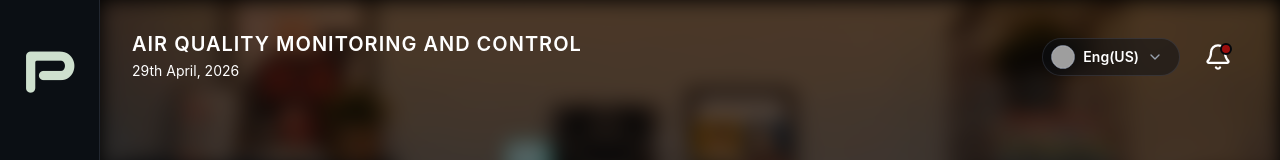
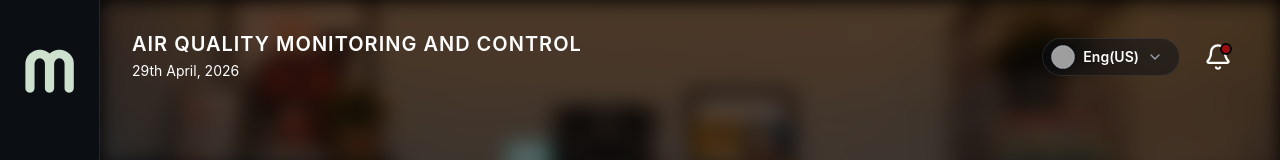
Before and after one commit to sosMoH/GradProject, a React (Vite) app: page / in a window 1280 px wide. Shown: the top 160 px of the page. Built offline with nearby package versions, Linux system fonts and the light colour scheme; grey boxes are pictures that could not be loaded; a web font is replaced by a local one.

Commit message:
Changed Logo

```diff
--- a/src/components/Sidebar.tsx
+++ b/src/components/Sidebar.tsx
@@ -24,7 +24,7 @@ const Sidebar: React.FC = () => {
 
       {/* Logo - Hidden on mobile */}
       <div className="hidden md:block text-[70px] force-nico-font leading-none text-center mb-8 text-[#CEE0CE]">
-        P
+        M
       </div>
 
       {/* Navigation - Row on mobile, Column on desktop */}
```
